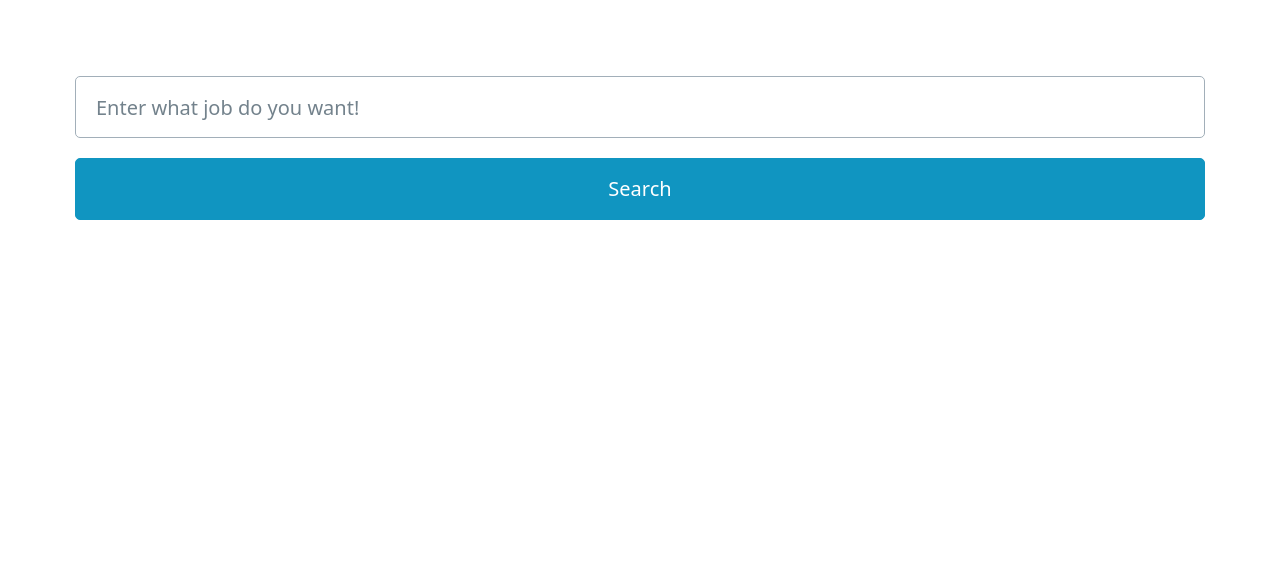
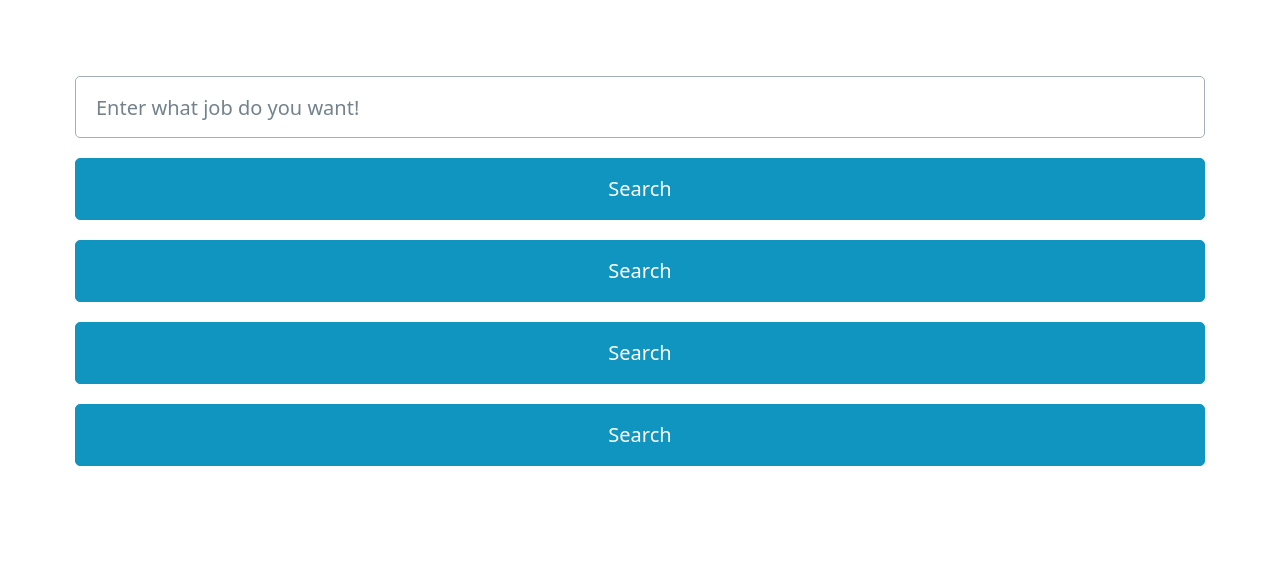
Before and after one commit to ChoiEuiCheon/WebScrapper, a Flask app: page / in a window 1280 px wide. Shown: the part 314-890 px from the top of the page. Before the commit the page ends 534 px from the top, so only its background shows below. Run offline with Flask 3, Linux system fonts and the light colour scheme.

Commit message:
23.07.03

```diff
--- a/templates/home.html
+++ b/templates/home.html
@@ -16,6 +16,9 @@
     <form action="/search">
       <input type="text" name="keyword" placeholder="Enter what job do you want!">
       <button>Search</button>
+      <button>Search</button>
+      <button>Search</button>
+      <button>Search</button>
     </form>
   </main>
 
```
